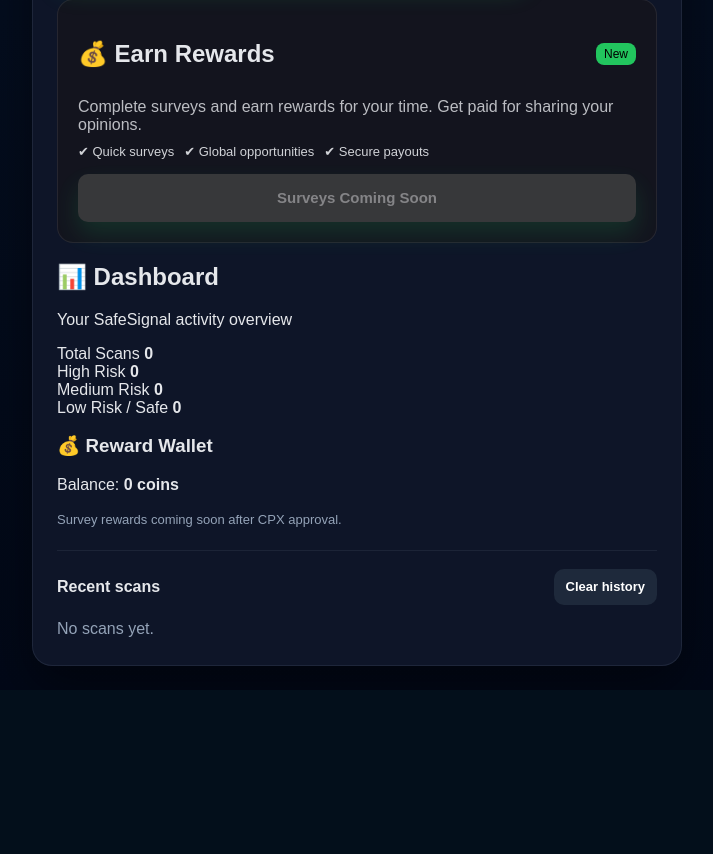
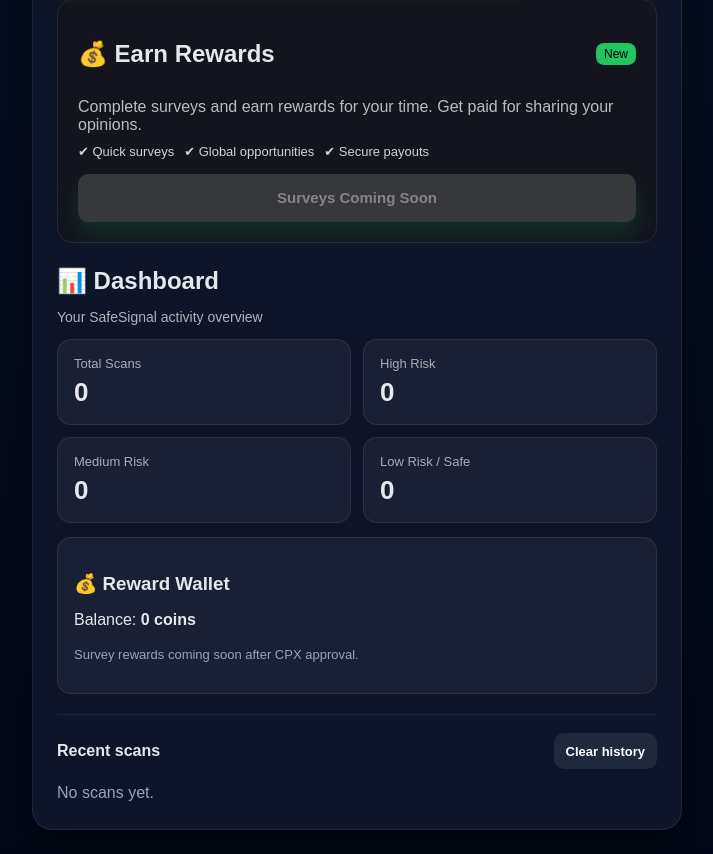
Before and after one commit to austinprinsloo32-netizen/safesignal, a Flask app: page / in a window 1280 px wide. Shown: the part 668-1522 px from the top of the page, without its empty margins (283-996 px from the left). Before the commit the page ends 1335 px from the top, so only its background shows below. Run offline with Flask 3, Linux system fonts and the light colour scheme.

Commit message:
Add dashboard and earn section styling

```diff
--- a/static/style.css
+++ b/static/style.css
@@ -804,3 +804,131 @@
 .hidden {
   display: none;
 }
+
+/* =========================
+   DASHBOARD SECTION
+========================= */
+
+.dashboard-section {
+  margin-top: 24px;
+}
+
+.dashboard-header {
+  margin-bottom: 12px;
+}
+
+.dashboard-header h2 {
+  margin-bottom: 4px;
+}
+
+.dashboard-header p {
+  font-size: 14px;
+  opacity: 0.75;
+}
+
+/* Grid layout */
+.dashboard-grid {
+  display: grid;
+  grid-template-columns: repeat(2, 1fr);
+  gap: 12px;
+}
+
+/* Cards */
+.dash-card {
+  background: rgba(255, 255, 255, 0.05);
+  border: 1px solid rgba(255, 255, 255, 0.08);
+  border-radius: 14px;
+  padding: 16px;
+  text-align: left;
+}
+
+.dash-card span {
+  display: block;
+  font-size: 13px;
+  opacity: 0.7;
+  margin-bottom: 6px;
+}
+
+.dash-card strong {
+  font-size: 26px;
+  font-weight: 600;
+}
+
+/* Wallet */
+.wallet-card {
+  margin-top: 14px;
+  background: rgba(255, 255, 255, 0.05);
+  border: 1px solid rgba(255, 255, 255, 0.08);
+  border-radius: 14px;
+  padding: 16px;
+}
+
+.wallet-card h3 {
+  margin-bottom: 8px;
+}
+
+/* =========================
+   EARN SECTION (if not styled yet)
+========================= */
+
+.earn-section {
+  margin-top: 20px;
+}
+
+.earn-card {
+  background: rgba(20, 20, 30, 0.9);
+  border-radius: 16px;
+  padding: 20px;
+  border: 1px solid rgba(255,255,255,0.08);
+}
+
+.earn-header {
+  display: flex;
+  justify-content: space-between;
+  align-items: center;
+}
+
+.earn-badge {
+  background: #22c55e;
+  color: #000;
+  font-size: 12px;
+  padding: 4px 8px;
+  border-radius: 8px;
+}
+
+.earn-text {
+  margin: 10px 0;
+  opacity: 0.8;
+}
+
+.earn-features {
+  display: flex;
+  gap: 10px;
+  flex-wrap: wrap;
+  margin-bottom: 15px;
+}
+
+.earn-feature {
+  font-size: 13px;
+  opacity: 0.9;
+}
+
+.earn-btn {
+  width: 100%;
+  padding: 10px;
+  border-radius: 10px;
+  border: none;
+  background: #444;
+  color: #aaa;
+  cursor: not-allowed;
+}
+
+/* =========================
+   MOBILE RESPONSIVE
+========================= */
+
+@media (max-width: 600px) {
+  .dashboard-grid {
+    grid-template-columns: 1fr;
+  }
+}
```
